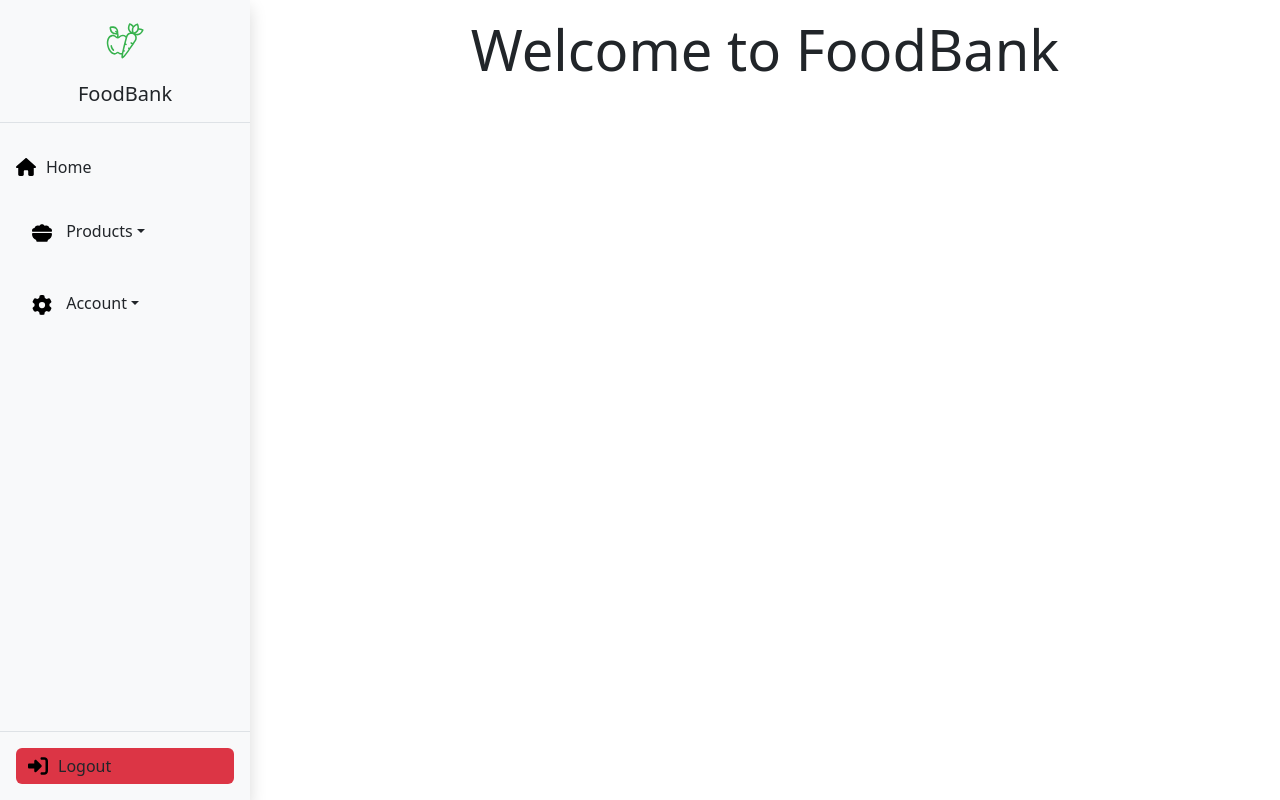
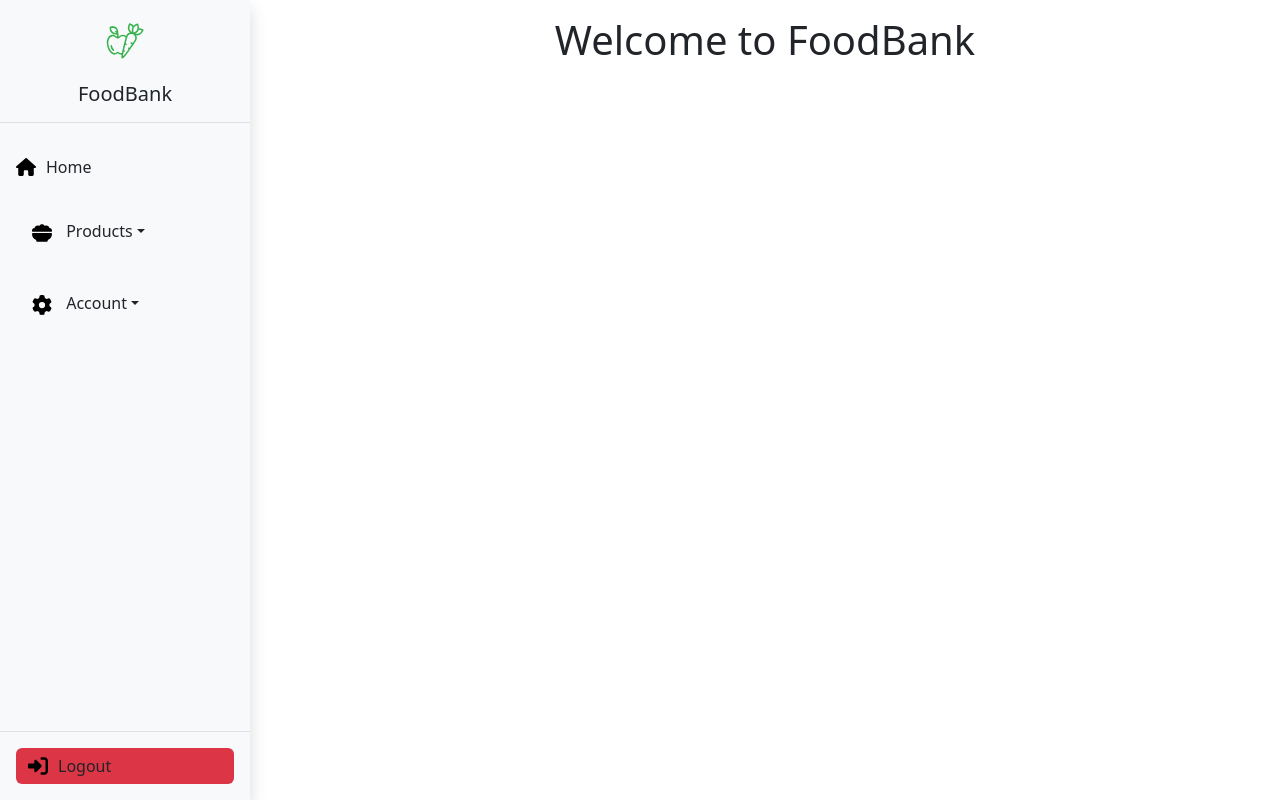
Before and after one commit to Stianjp/Webapplikasjon-Eksamen-Sub-app-2, a React (Create React App) app in the folder sub-app-2/: page / in a window 1280 px wide. Built offline with nearby package versions, Linux system fonts and the light colour scheme.

Commit message:
Updatet Home

```diff
--- a/sub-app-2/src/Home/Home.jsx
+++ b/sub-app-2/src/Home/Home.jsx
@@ -5,7 +5,7 @@ const Home = () => {
     return (
         <Container >
         <div className="text-center">
-            <h1 className="display-4">Welcome to FoodBank</h1>
+            <h1>Welcome to FoodBank</h1>
         </div>
         </Container>
     );
```
